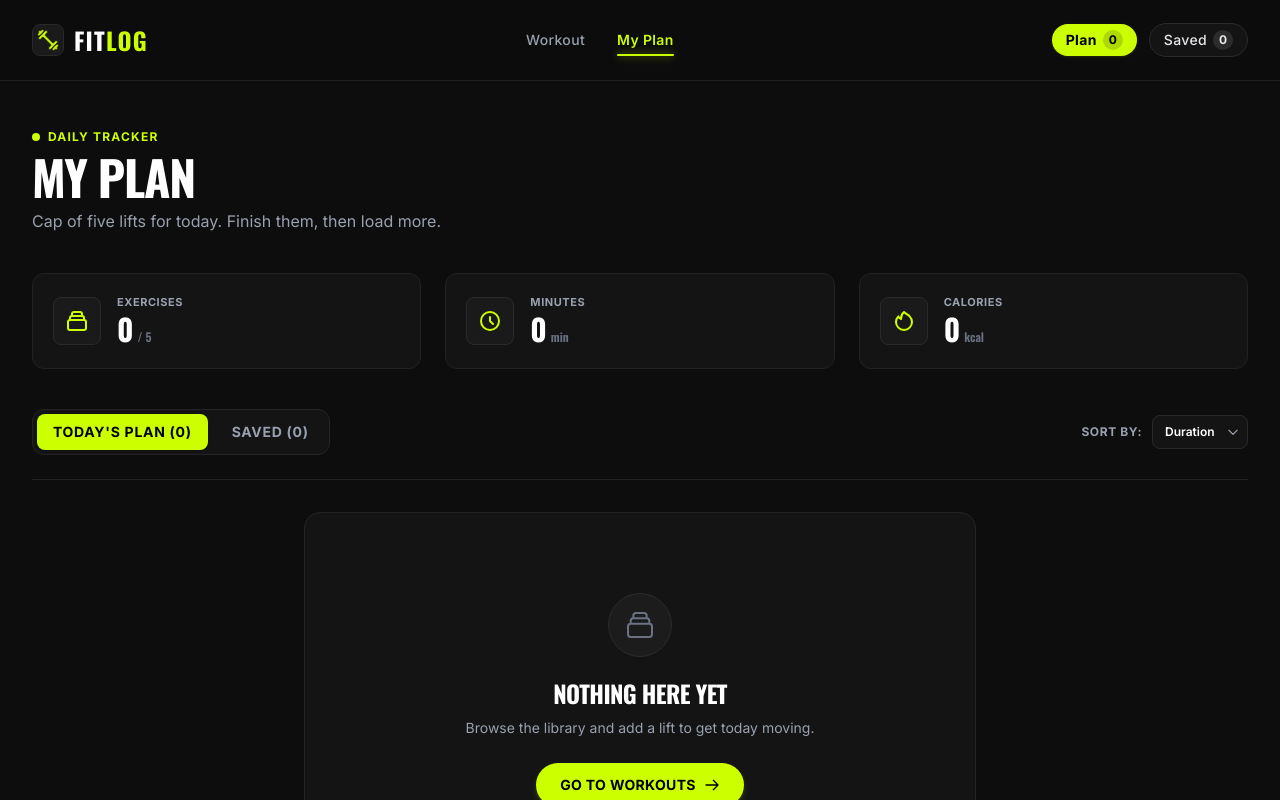
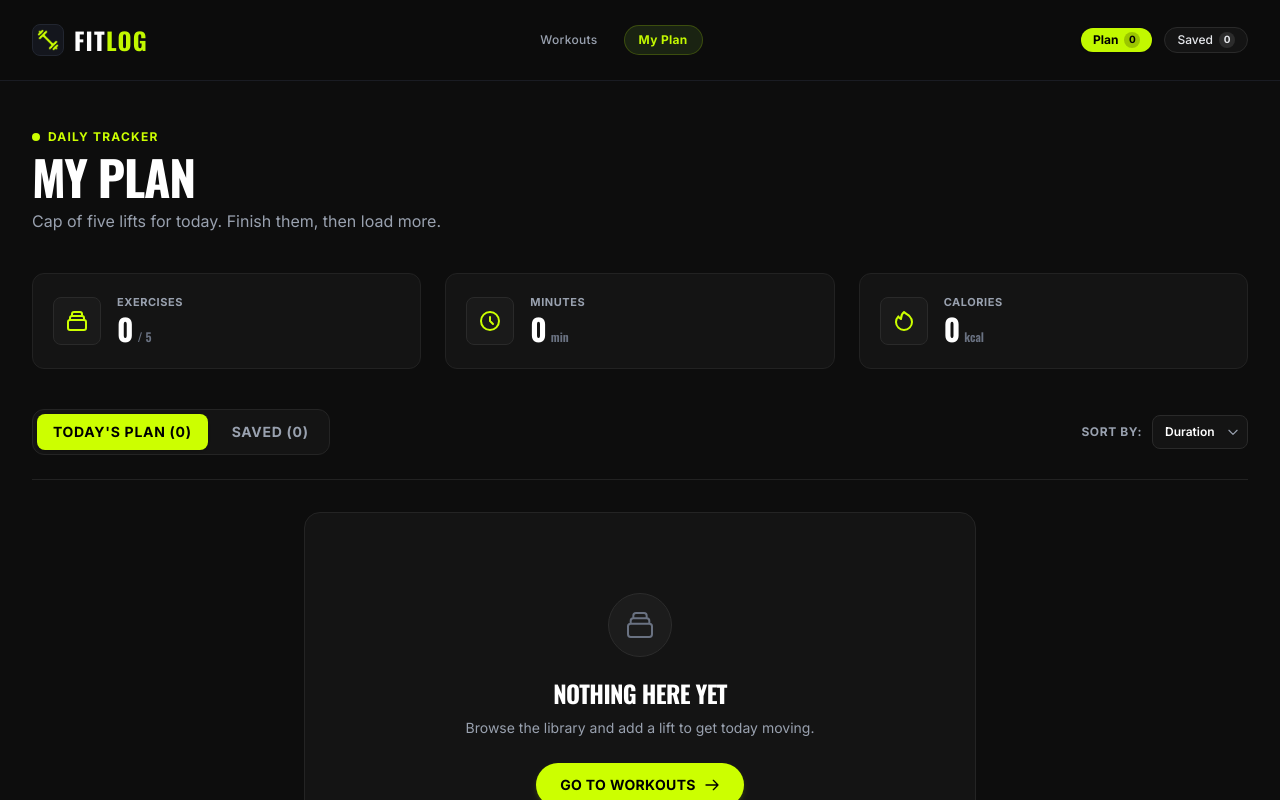
Before and after one commit to imranonweb/fitlog, a Next.js app: page /my-plan in a window 1280 px wide. Shown: the top 800 px of the page. Built offline with nearby package versions, Linux system fonts and the light colour scheme.

Commit message:
style: optimize hero section and navbar to match exact figma design

```diff
--- a/src/components/Hero.tsx
+++ b/src/components/Hero.tsx
@@ -2,56 +2,40 @@ import Image from "next/image";
 
 export default function Hero() {
   return (
-    <section className="relative overflow-hidden border-b border-[#1f1f1f] bg-[#0d0d0d] py-12 sm:py-16 lg:py-20">
+    <section className="w-full bg-[#0d0d0d] py-6 sm:py-8 lg:py-10">
       <div className="max-w-7xl mx-auto px-4 sm:px-6 lg:px-8">
-        <div className="grid grid-cols-1 lg:grid-cols-2 gap-10 lg:gap-12 items-center">
-          <div className="flex flex-col items-start">
-            <div className="inline-flex items-center gap-2 px-3 py-1 rounded-full bg-[#181818] border border-[#262626] text-[#ccff00] text-xs font-bold tracking-widest uppercase mb-6">
-              <span className="w-1.5 h-1.5 rounded-full bg-[#ccff00] animate-pulse"></span>
+        <div className="w-full bg-[#15171d] border border-[#222630] rounded-2xl p-6 sm:p-10 lg:p-14 flex flex-col-reverse lg:flex-row items-center justify-between gap-8 sm:gap-10">
+          <div className="flex flex-col items-start max-w-xl">
+            <span className="text-[11px] font-bold text-[#c2f800] tracking-[1.2px] uppercase mb-4 sm:mb-5">
               WORKOUT LIBRARY
-            </div>
+            </span>
 
-            <h1 className="text-4xl sm:text-5xl lg:text-6xl font-black text-white uppercase tracking-tight font-[family-name:var(--font-oswald)] leading-[1.08] mb-6">
-              TRAIN WITH INTENT. <br />
-              <span className="text-[#ccff00]">LOG EVERY SET.</span>
+            <h1 className="text-3xl sm:text-5xl lg:text-[56px] font-bold text-white uppercase font-[family-name:var(--font-oswald)] leading-[1.05] tracking-tight mb-5 sm:mb-6">
+              TRAIN WITH INTENT. LOG<br className="hidden sm:inline" /> EVERY SET.
             </h1>
 
-            <p className="text-gray-400 text-base sm:text-lg leading-relaxed max-w-xl mb-8">
+            <p className="text-gray-400 text-sm sm:text-[15px] leading-relaxed mb-6 sm:mb-8 max-w-lg">
               FitLog is a dark, no-nonsense gym companion: pick a lift, lock it into today&apos;s plan, and watch the week&apos;s work add up.
             </p>
 
             <a
               href="#library"
-              className="inline-flex items-center gap-3 bg-[#ccff00] hover:bg-[#b8e600] text-black font-extrabold text-sm sm:text-base px-6 py-3.5 rounded-full transition-all duration-200 transform hover:-translate-y-0.5 shadow-lg shadow-[#ccff00]/15 group"
+              className="inline-flex items-center justify-center bg-[#c2f800] hover:bg-[#b0e000] text-black font-bold text-xs uppercase tracking-wider px-6 py-3 rounded-[6px] transition-all duration-200 active:scale-95 shadow-sm"
             >
-              <span>BROWSE WORKOUTS</span>
-              <svg
-                className="w-4 h-4 transition-transform group-hover:translate-y-0.5"
-                fill="none"
-                viewBox="0 0 24 24"
-                stroke="currentColor"
-              >
-                <path
-                  strokeLinecap="round"
-                  strokeLinejoin="round"
-                  strokeWidth={2.5}
-                  d="M19 14l-7 7m0 0l-7-7m7 7V3"
-                />
-              </svg>
+              BROWSE WORKOUTS
             </a>
           </div>
 
-          <div className="relative flex justify-center lg:justify-end">
-            <div className="relative w-full max-w-lg aspect-[4/3] rounded-2xl overflow-hidden border border-[#222222] bg-[#141414] shadow-2xl">
+          <div className="flex items-center justify-center flex-shrink-0">
+            <div className="relative w-[240px] h-[240px] sm:w-[300px] sm:h-[300px] lg:w-[334px] lg:h-[334px]">
               <Image
                 src="/banner.png"
-                alt="FitLog Training Hero"
-                fill
+                alt="FitLog Workout Character"
+                width={334}
+                height={334}
                 priority
-                sizes="(max-width: 768px) 100vw, (max-width: 1200px) 50vw, 600px"
-                className="object-cover object-center"
+                className="w-full h-full object-contain drop-shadow-[0_10px_25px_rgba(0,0,0,0.5)]"
               />
-              <div className="absolute inset-0 bg-gradient-to-t from-[#0d0d0d] via-transparent to-transparent opacity-40 pointer-events-none" />
             </div>
           </div>
         </div>
--- a/src/components/Navbar.tsx
+++ b/src/components/Navbar.tsx
@@ -10,23 +10,22 @@ export default function Navbar() {
   const pathname = usePathname();
   const { plan, saved, isHydrated } = usePlan();
   const [mobileMenuOpen, setMobileMenuOpen] = useState(false);
+
   const isWorkoutActive = pathname === "/" || pathname.startsWith("/workout");
   const isMyPlanActive = pathname === "/my-plan";
-
 
   const planCount = isHydrated ? plan.length : 0;
   const savedCount = isHydrated ? saved.length : 0;
 
   return (
-    <header className="sticky top-0 z-50 w-full border-b border-[#1f1f1f] bg-[#0d0d0d]/90 backdrop-blur-md">
+    <header className="sticky top-0 z-50 w-full border-b border-[#1a1c23] bg-[#0d0d0d]/95 backdrop-blur-md">
       <div className="max-w-7xl mx-auto px-4 sm:px-6 lg:px-8">
         <div className="flex items-center justify-between h-16 sm:h-20">
-
           <Link
             href="/"
             className="flex items-center gap-2.5 group transition-transform active:scale-95"
           >
-            <div className="relative w-8 h-8 flex items-center justify-center rounded-lg bg-[#1a1a1a] border border-[#2a2a2a] group-hover:border-[#ccff00]/50 transition-colors p-1">
+            <div className="relative w-8 h-8 flex items-center justify-center rounded-lg bg-[#14161d] border border-[#222630] group-hover:border-[#c2f800]/50 transition-colors p-1">
               <Image
                 src="/logo.png"
                 alt="FitLog Logo"
@@ -37,61 +36,53 @@ export default function Navbar() {
               />
             </div>
             <span className="text-xl sm:text-2xl font-black tracking-wider text-white font-[family-name:var(--font-oswald)] uppercase">
-              FIT<span className="text-[#ccff00]">LOG</span>
+              FIT<span className="text-[#c2f800]">LOG</span>
             </span>
           </Link>
 
-
-          <nav className="hidden md:flex items-center gap-8 font-medium text-sm tracking-wide">
+          <nav className="hidden md:flex items-center gap-3 font-medium text-xs tracking-wide">
             <Link
               href="/"
-              className={`relative py-1.5 transition-colors duration-200 ${
+              className={`px-3.5 py-1.5 rounded-full transition-all duration-200 ${
                 isWorkoutActive
-                  ? "text-[#ccff00] font-semibold"
+                  ? "bg-[#1a2312] text-[#c2f800] font-bold border border-[#c2f800]/20"
                   : "text-gray-400 hover:text-white"
               }`}
             >
-              Workout
-              {isWorkoutActive && (
-                <span className="absolute bottom-0 left-0 right-0 h-0.5 bg-[#ccff00] rounded-full shadow-[0_0_8px_rgba(204,255,0,0.6)]" />
-              )}
+              Workouts
             </Link>
 
             <Link
               href="/my-plan"
-              className={`relative py-1.5 transition-colors duration-200 ${
+              className={`px-3.5 py-1.5 rounded-full transition-all duration-200 ${
                 isMyPlanActive
-                  ? "text-[#ccff00] font-semibold"
+                  ? "bg-[#1a2312] text-[#c2f800] font-bold border border-[#c2f800]/20"
                   : "text-gray-400 hover:text-white"
               }`}
             >
               My Plan
-              {isMyPlanActive && (
-                <span className="absolute bottom-0 left-0 right-0 h-0.5 bg-[#ccff00] rounded-full shadow-[0_0_8px_rgba(204,255,0,0.6)]" />
-              )}
             </Link>
           </nav>
 
           <div className="flex items-center gap-2 sm:gap-3">
             <Link
               href="/my-plan"
-              className="inline-flex items-center gap-1.5 bg-[#ccff00] hover:bg-[#b8e600] text-black font-bold text-xs sm:text-sm px-3 sm:px-3.5 py-1.5 rounded-full transition-all duration-200 active:scale-95 shadow-sm shadow-[#ccff00]/10"
+              className="inline-flex items-center gap-1.5 bg-[#c2f800] hover:bg-[#b0e000] text-black font-bold text-xs px-3 py-1 rounded-full transition-all duration-200 active:scale-95 shadow-sm"
               title="View today's workout plan"
             >
-              <span className="tracking-wide">Plan</span>
-              <span className="inline-flex items-center justify-center min-w-5 h-5 px-1 bg-black/15 text-black rounded-full text-xs font-black">
+              <span>Plan</span>
+              <span className="w-4 h-4 rounded-full bg-black/20 text-black text-[10px] font-black flex items-center justify-center">
                 {planCount}
               </span>
             </Link>
 
-
             <Link
               href="/my-plan"
-              className="inline-flex items-center gap-1.5 border border-[#2a2a2a] hover:border-[#ccff00]/60 bg-[#141414] hover:bg-[#1a1a1a] text-gray-200 hover:text-white font-medium text-xs sm:text-sm px-3 sm:px-3.5 py-1.5 rounded-full transition-all duration-200 active:scale-95"
+              className="inline-flex items-center gap-1.5 border border-[#2a2a2a] hover:border-[#c2f800]/60 bg-[#141414] hover:bg-[#1a1a1a] text-gray-200 hover:text-white font-medium text-xs px-3 py-1 rounded-full transition-all duration-200 active:scale-95"
               title="View saved workouts"
             >
-              <span className="tracking-wide">Saved</span>
-              <span className="inline-flex items-center justify-center min-w-5 h-5 px-1 bg-white/10 text-gray-200 rounded-full text-xs font-bold">
+              <span>Saved</span>
+              <span className="w-4 h-4 rounded-full bg-white/10 text-gray-200 text-[10px] font-bold flex items-center justify-center">
                 {savedCount}
               </span>
             </Link>
@@ -128,7 +119,6 @@ export default function Navbar() {
           </div>
         </div>
 
-
         {mobileMenuOpen && (
           <div className="md:hidden py-4 border-t border-[#1f1f1f] flex flex-col gap-2">
             <Link
@@ -136,18 +126,18 @@ export default function Navbar() {
               onClick={() => setMobileMenuOpen(false)}
               className={`px-3 py-2 rounded-lg text-sm font-medium transition-colors ${
                 isWorkoutActive
-                  ? "bg-[#ccff00]/10 text-[#ccff00] font-semibold"
+                  ? "bg-[#1a2312] text-[#c2f800] font-semibold"
                   : "text-gray-300 hover:bg-[#191919]"
               }`}
             >
-              Workout
+              Workouts
             </Link>
             <Link
               href="/my-plan"
               onClick={() => setMobileMenuOpen(false)}
               className={`px-3 py-2 rounded-lg text-sm font-medium transition-colors ${
                 isMyPlanActive
-                  ? "bg-[#ccff00]/10 text-[#ccff00] font-semibold"
+                  ? "bg-[#1a2312] text-[#c2f800] font-semibold"
                   : "text-gray-300 hover:bg-[#191919]"
               }`}
             >
```
